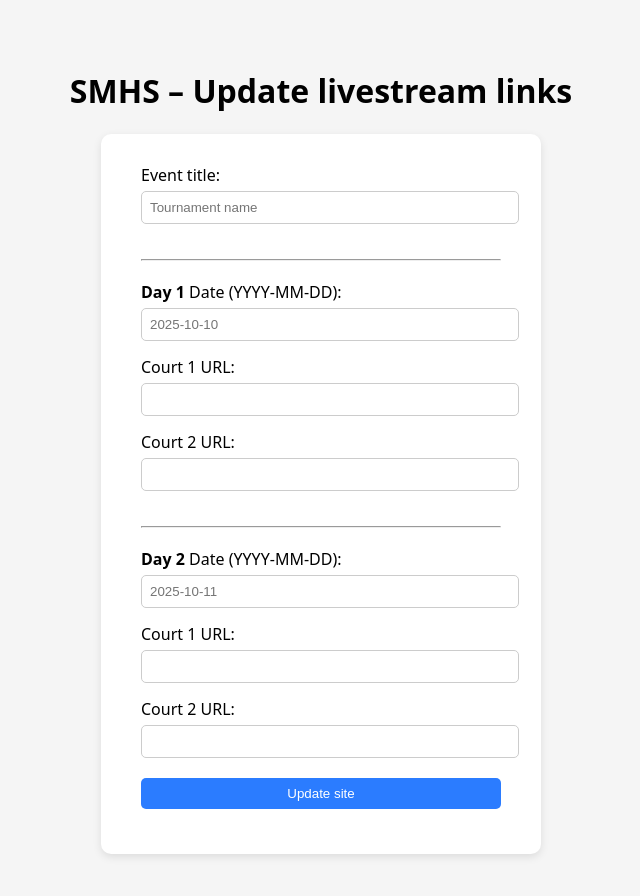
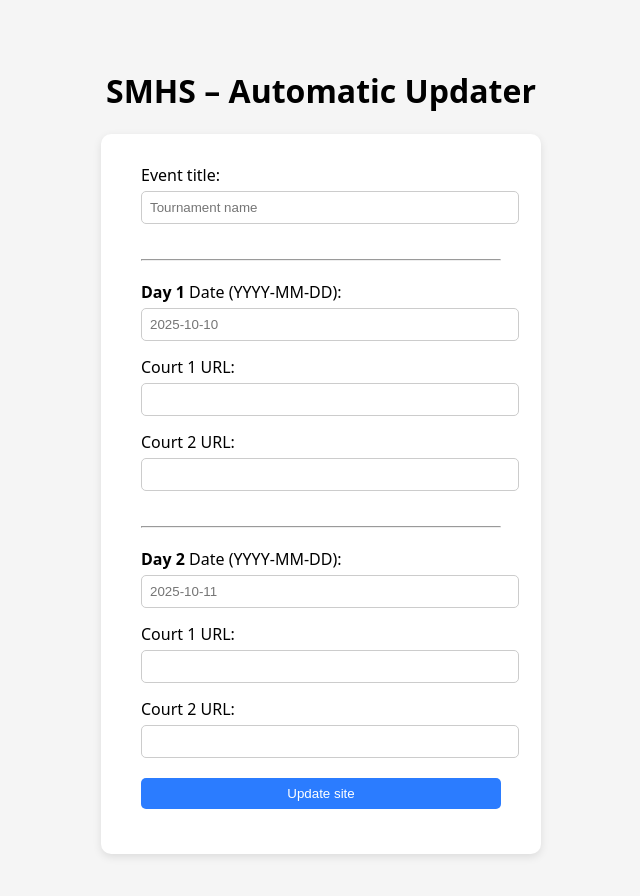
Before and after one commit to smhslivestream/event-links, a website: page update.html in a window 1280 px wide. Shown: the whole page, without its empty margins (319-959 px from the left). Drawn offline with Linux system fonts and the light colour scheme.

Commit message:
Update update.html

```diff
--- a/update.html
+++ b/update.html
@@ -2,7 +2,7 @@
 <html lang="en">
 <head>
   <meta charset="UTF-8" />
-  <title>SMHS Admin – Update Livestream Links</title>
+  <title>SMHS Admin – Automatic Updater</title>
   <style>
     body {
       font-family: system-ui, sans-serif;
@@ -39,7 +39,7 @@
   </style>
 </head>
 <body>
-  <h1>SMHS – Update livestream links</h1>
+  <h1>SMHS – Automatic Updater</h1>
   <form id="updateForm">
     <label>Event title:</label>
     <input type="text" id="eventTitle" placeholder="Tournament name" required>
@@ -104,4 +104,5 @@
     });
   </script>
 </body>
+
 </html>
```
